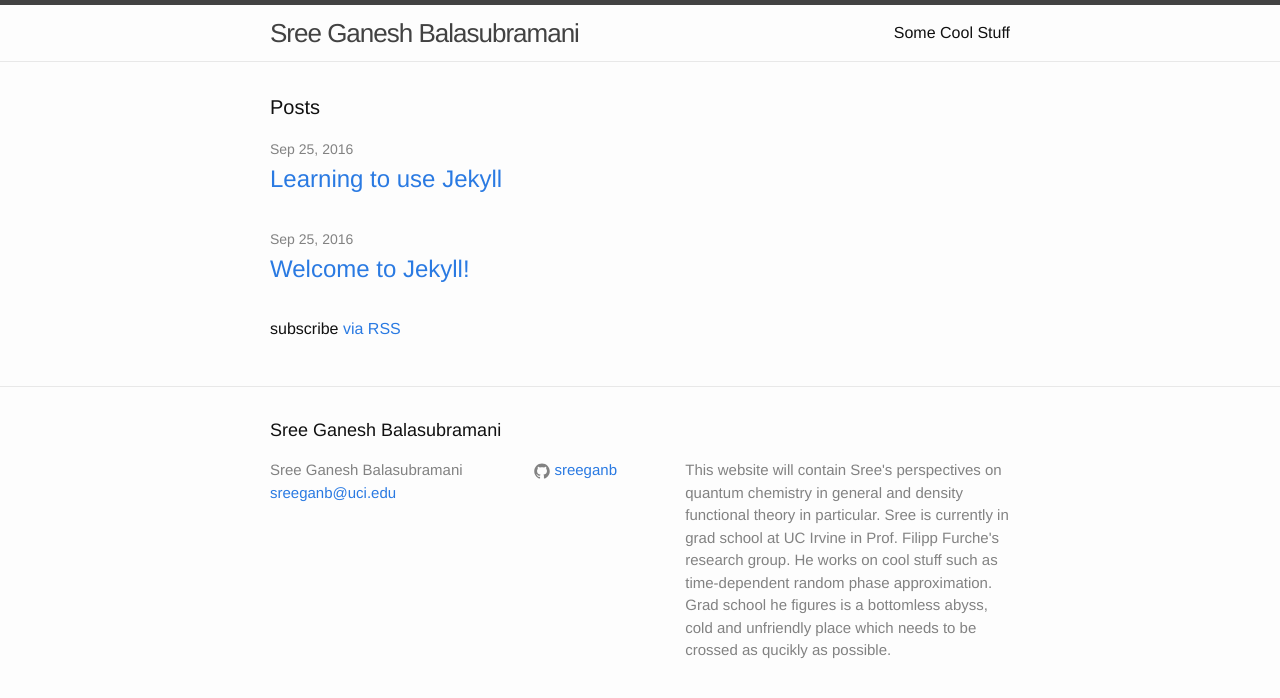
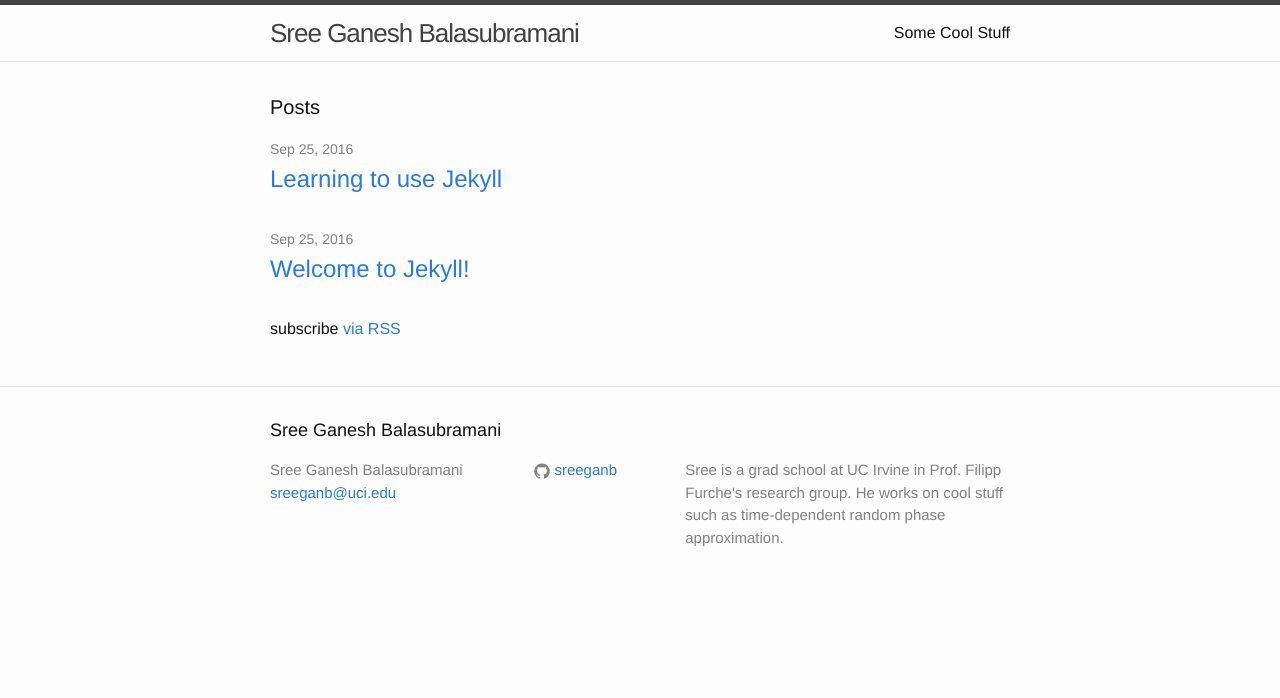
Before and after one commit to sreeganb/sreeganb.github.io, a Jekyll site: the page built from index.html, in a window 1280 px wide. Shown: the top 698 px of the page. Built offline with Jekyll 4.4.1, drawn with Linux system fonts in a browser that asks for light colours.

Commit message:
some changes

```diff
--- a/_config.yml
+++ b/_config.yml
@@ -9,13 +9,9 @@
 title: Sree Ganesh Balasubramani
 email: sreeganb@uci.edu
 description: > # this means to ignore newlines until "baseurl:"
-  This website will contain Sree's perspectives on quantum chemistry
-  in general and density functional theory in particular. Sree is
-  currently in grad school at UC Irvine in Prof. Filipp Furche's
+  Sree is a grad school at UC Irvine in Prof. Filipp Furche's
   research group. He works on cool stuff such as time-dependent
-  random phase approximation. Grad school he figures is a bottomless
-  abyss, cold and unfriendly place which needs to be crossed as qucikly
-  as possible.
+  random phase approximation.
 baseurl: "" # the subpath of your site, e.g. /blog
 url: "http://yourdomain.com" # the base hostname & protocol for your site
 # twitter_username: jekyllrb
```
